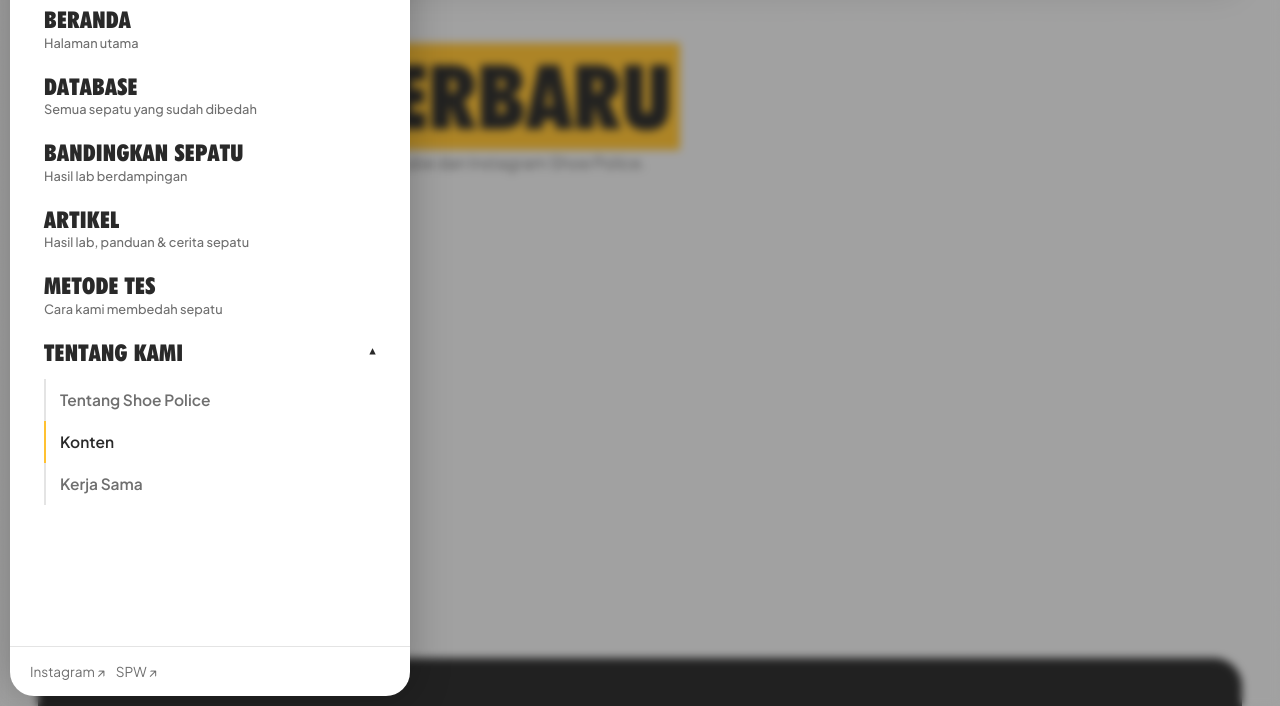
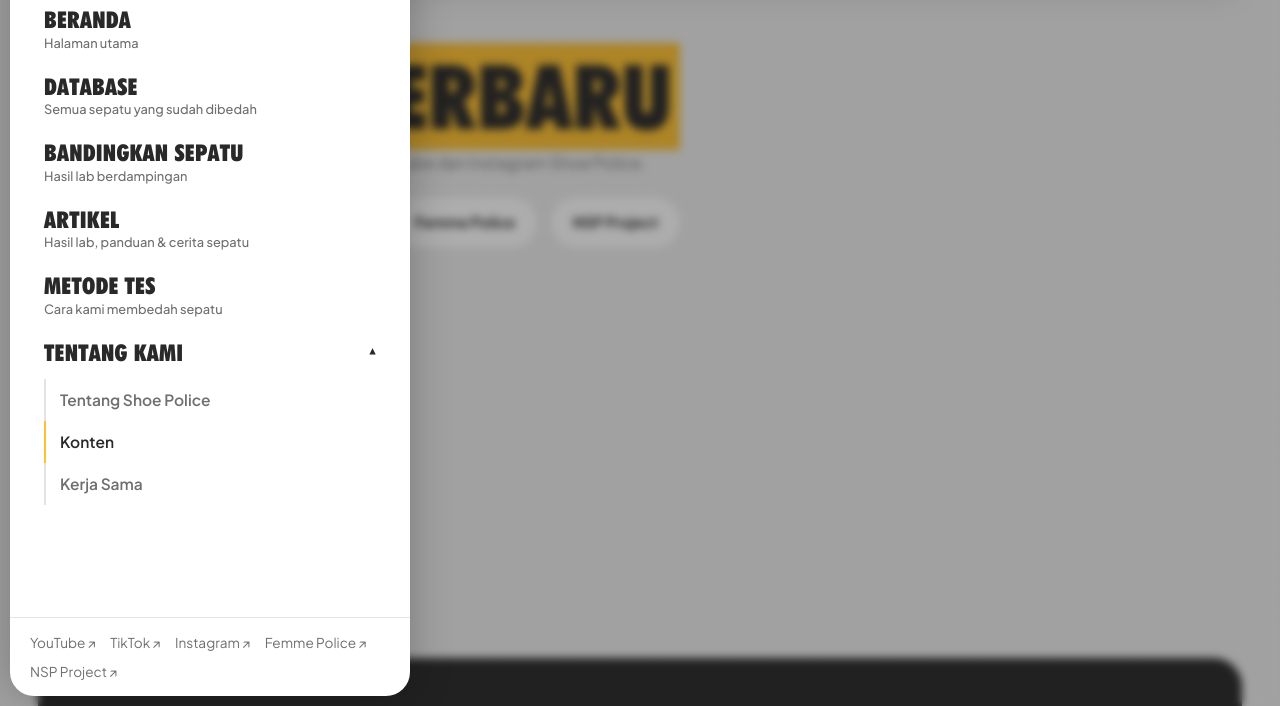
Before and after one commit to shoepolice/Bedah-Sepatu, a plain HTML site: page konten.html in a window 1280 px wide. Both pictures are taken after a click on the button 70 px from the left and 45 px from the top of the page. Shown: the part 94-800 px from the top of the page. Drawn offline with Linux system fonts and the light colour scheme.

Commit message:
Add files via upload

```diff
--- a/assets/app.js
+++ b/assets/app.js
@@ -379,7 +379,7 @@ SP.terapkan = function (f) {
   const $ = id => document.getElementById(id);
   Promise.all([SP.muatConfig(), SP.muatData()]).then(([c, { sepatu = [] }]) => {
     const k = c.kontak || {};
-    $('ft-sos').innerHTML = [['Instagram', k.instagram], ['SPW', k.instagramSPW], ['YouTube', k.youtube], ['TikTok', k.tiktok]]
+    $('ft-sos').innerHTML = [['YouTube', k.youtube], ['TikTok', k.tiktok], ['Instagram', k.instagram], ['Femme Police', k.instagramSPW], ['NSP Project', k.instagramNSP]]
       .filter(x => x[1]).map(([t, u]) => `<a href="${u}" target="_blank" rel="noopener">${t} ↗</a>`).join('');
     $('m-sos').innerHTML = $('ft-sos').innerHTML;
 
--- a/assets/style.css
+++ b/assets/style.css
@@ -870,3 +870,4 @@ html.anim .muncul .tick i,html.anim .tick.muncul i{transform:none}
 /* perbaikan: header & saran pencarian selalu di atas konten */
 .nav{z-index:50!important}
 .saran{z-index:60}
+.m-sos{gap:8px 14px!important;flex-wrap:wrap}.m-sos a{font-size:.85rem}
--- a/data/config.json
+++ b/data/config.json
@@ -278,8 +278,9 @@
     "whatsapp": "",
     "instagram": "https://www.instagram.com/shoepolice__/",
     "instagramSPW": "https://www.instagram.com/femme_police/",
-    "youtube": "",
-    "tiktok": ""
+    "youtube": "https://www.youtube.com/@shoepolice",
+    "tiktok": "https://www.tiktok.com/@shoepolice__",
+    "instagramNSP": "https://www.instagram.com/nspproject/"
   },
   "videoYoutube": [],
   "postInstagram": [],
--- a/konten.html
+++ b/konten.html
@@ -6,7 +6,7 @@
 <title>Konten — Shoe Police</title>
 <link rel="icon" href="assets/logo/favicon.png" type="image/png">
 <link rel="apple-touch-icon" href="assets/logo/apple-touch-icon.png">
-<link rel="stylesheet" href="assets/style.css?v=25">
+<link rel="stylesheet" href="assets/style.css?v=26">
 </head>
 <body data-hal="konten">
 <main class="wrap isi-hal">
@@ -21,12 +21,12 @@
   <div class="embed-grid" id="ig"></div>
 </main>
 
-<script src="assets/app.js?v=25"></script>
+<script src="assets/app.js?v=26"></script>
 <script>
 SP.muatConfig().then(c => {
   const k = c.kontak || {};
   document.getElementById('tombol-sos').innerHTML =
-    [['YouTube', k.youtube], ['Instagram', k.instagram], ['Shoe Police Woman', k.instagramSPW], ['TikTok', k.tiktok]]
+    [['YouTube', k.youtube], ['TikTok', k.tiktok], ['Instagram', k.instagram], ['Femme Police', k.instagramSPW], ['NSP Project', k.instagramNSP]]
       .filter(x => x[1]).map(([t, u]) => `<a class="tombol garis" href="${u}" target="_blank" rel="noopener">${t}</a>`).join('');
 
   const yt = (c.videoYoutube || []).map(SP.ytId).filter(Boolean);
```
Also changed, not shown: artikel.html (+2 -2 lines), bandingkan.html (+2 -2 lines), database.html (+2 -2 lines), index.html (+2 -2 lines), kontak.html (+2 -2 lines), metode.html (+2 -2 lines), sepatu.html (+2 -2 lines), tentang.html (+2 -2 lines).
